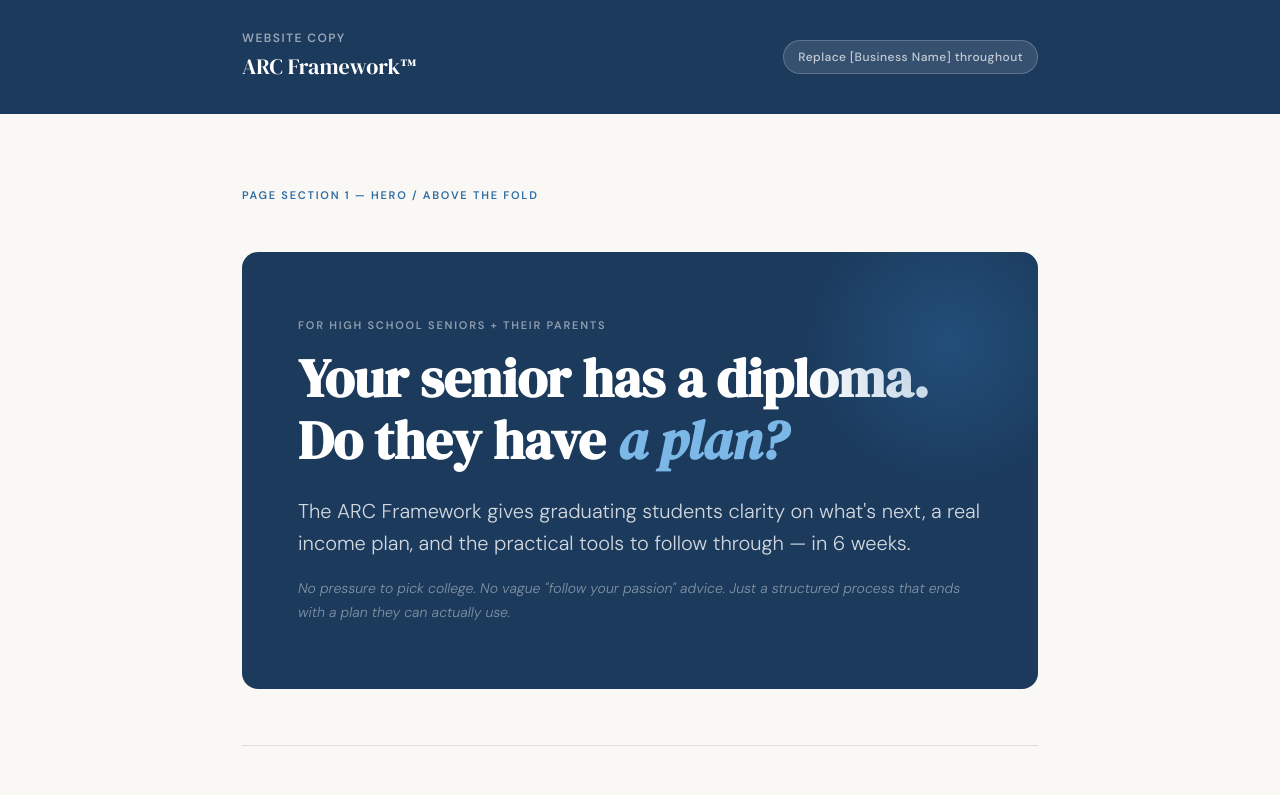
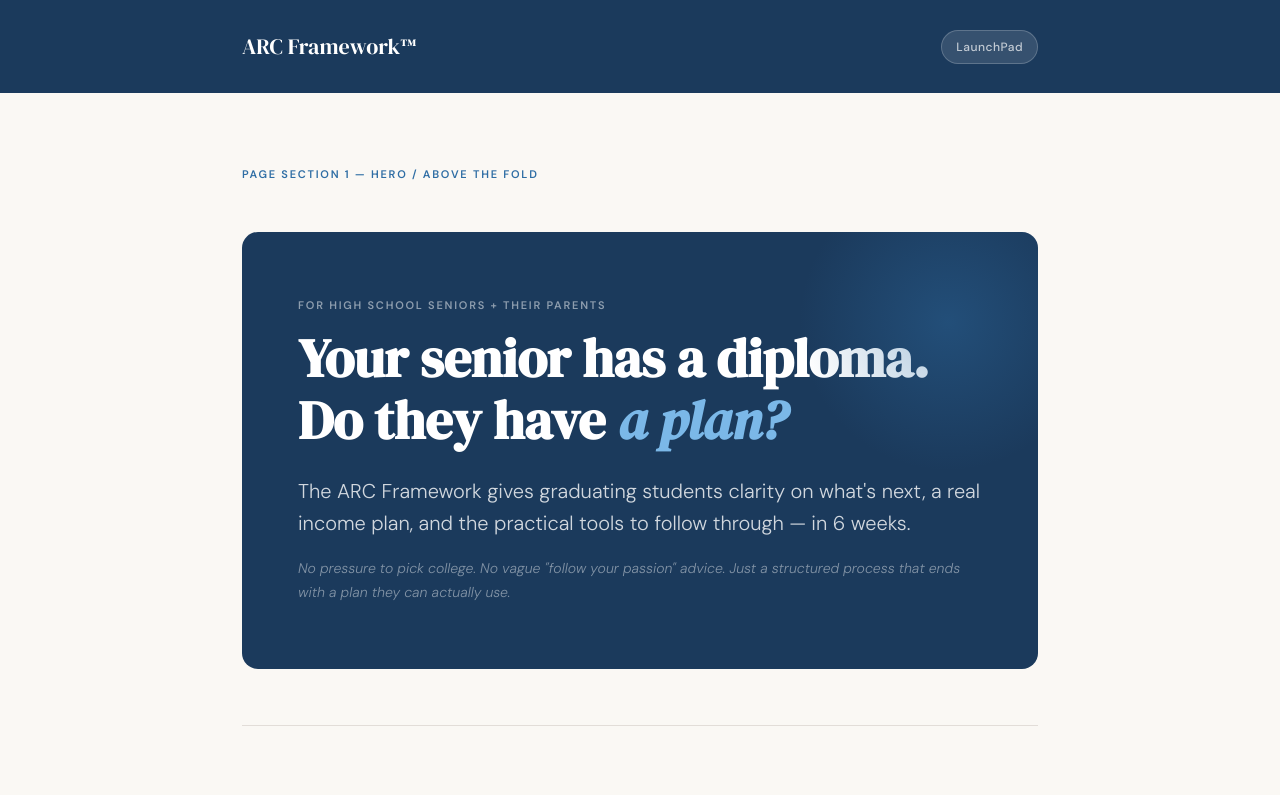
Before and after one commit to estevand1/LaunchPad, a plain HTML site: page index.html in a window 1280 px wide. Shown: the top 795 px of the page. Drawn offline with Linux system fonts and the light colour scheme.

Commit message:
Update index.html

```diff
--- a/index.html
+++ b/index.html
@@ -465,10 +465,10 @@
 <div class="doc-header">
   <div class="page">
     <div>
-      <div class="doc-label">Website Copy</div>
+      <div class="doc-label"></div>
       <div class="doc-title">ARC Framework™</div>
     </div>
-    <div class="doc-badge">Replace [Business Name] throughout</div>
+    <div class="doc-badge">LaunchPad</div>
   </div>
 </div>
 
```
